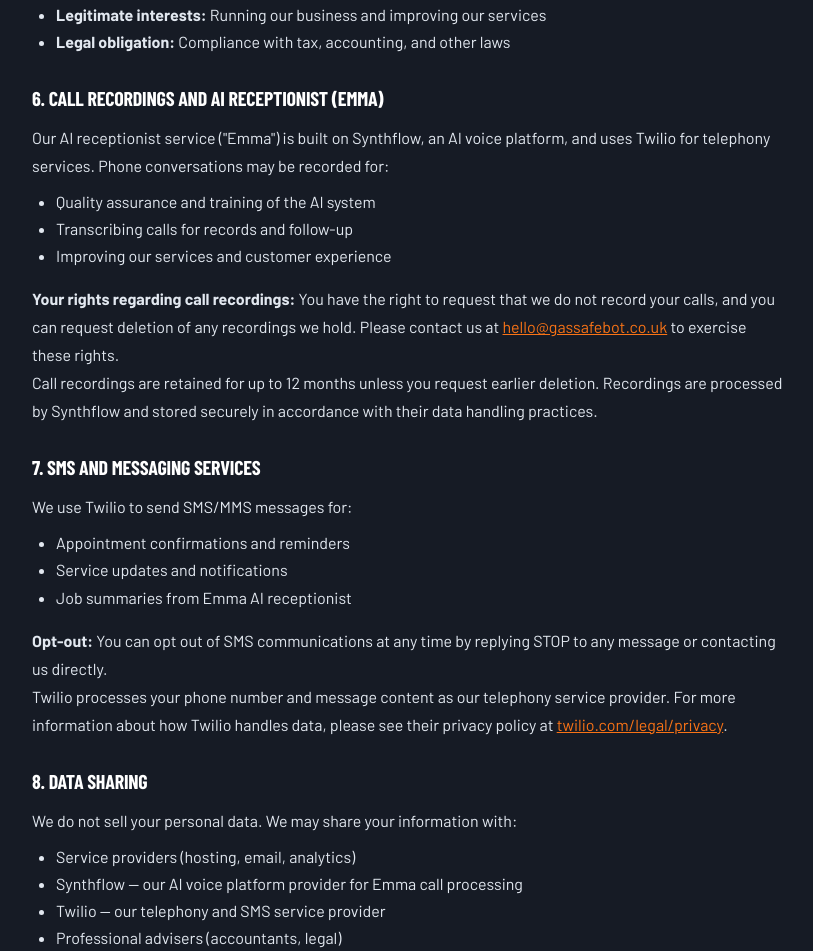
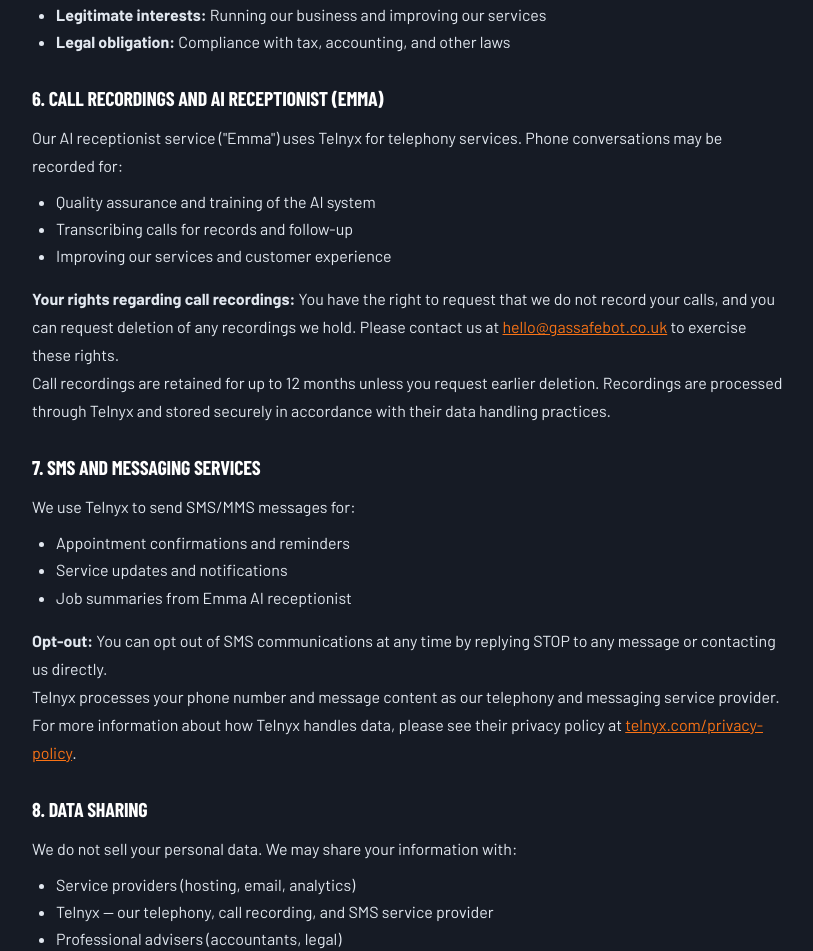
Before and after one commit to emmaclawai/gassafebot, a Next.js app: page /privacy-policy in a window 1280 px wide. Shown: the part 1442-2393 px from the top of the page, without its empty margins (232-1045 px from the left). Built offline with nearby package versions, Linux system fonts and the light colour scheme; a web font is replaced by a local one.

Commit message:
Update privacy policy: Telnyx for telephony and SMS

```diff
--- a/app/privacy-policy/page.tsx
+++ b/app/privacy-policy/page.tsx
@@ -98,8 +98,8 @@
                     6. Call Recordings and AI Receptionist (Emma)
                   </h2>
                   <p>
-                    Our AI receptionist service (&quot;Emma&quot;) is built on Synthflow, an AI voice platform,
-                    and uses Twilio for telephony services. Phone conversations may be recorded for:
+                    Our AI receptionist service (&quot;Emma&quot;) uses Telnyx for telephony services.
+                    Phone conversations may be recorded for:
                   </p>
                   <ul style={{ marginLeft: '1.5rem', marginTop: '0.5rem' }}>
                     <li>Quality assurance and training of the AI system</li>
@@ -113,14 +113,14 @@
                   </p>
                   <p>
                     Call recordings are retained for up to 12 months unless you request earlier deletion.
-                    Recordings are processed by Synthflow and stored securely in accordance with their data handling practices.
+                    Recordings are processed through Telnyx and stored securely in accordance with their data handling practices.
                   </p>
 
                   <h2 style={{ fontSize: '1.25rem', marginTop: '2rem', marginBottom: '1rem' }}>
                     7. SMS and Messaging Services
                   </h2>
                   <p>
-                    We use Twilio to send SMS/MMS messages for:
+                    We use Telnyx to send SMS/MMS messages for:
                   </p>
                   <ul style={{ marginLeft: '1.5rem', marginTop: '0.5rem' }}>
                     <li>Appointment confirmations and reminders</li>
@@ -132,10 +132,10 @@
                     or contacting us directly.
                   </p>
                   <p>
-                    Twilio processes your phone number and message content as our telephony service provider.
-                    For more information about how Twilio handles data, please see their privacy policy at{' '}
-                    <a href="https://www.twilio.com/legal/privacy" style={{ color: 'var(--fire)' }} target="_blank" rel="noopener">
-                      twilio.com/legal/privacy
+                    Telnyx processes your phone number and message content as our telephony and messaging service provider.
+                    For more information about how Telnyx handles data, please see their privacy policy at{' '}
+                    <a href="https://telnyx.com/privacy-policy" style={{ color: 'var(--fire)' }} target="_blank" rel="noopener">
+                      telnyx.com/privacy-policy
                     </a>.
                   </p>
 
@@ -147,8 +147,7 @@
                   </p>
                   <ul style={{ marginLeft: '1.5rem', marginTop: '0.5rem' }}>
                     <li>Service providers (hosting, email, analytics)</li>
-                    <li>Synthflow — our AI voice platform provider for Emma call processing</li>
-                    <li>Twilio — our telephony and SMS service provider</li>
+                    <li>Telnyx — our telephony, call recording, and SMS service provider</li>
                     <li>Professional advisers (accountants, legal)</li>
                     <li>Regulatory authorities when required by law</li>
                   </ul>
```
